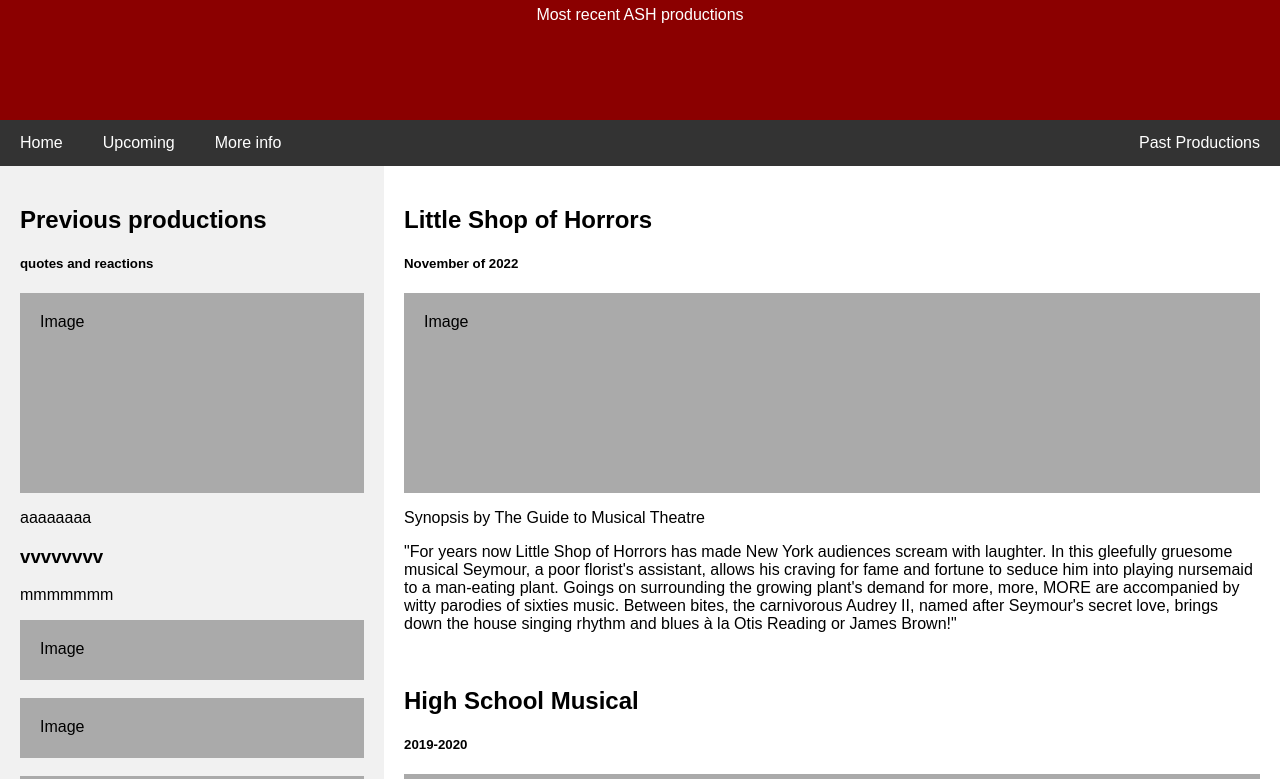
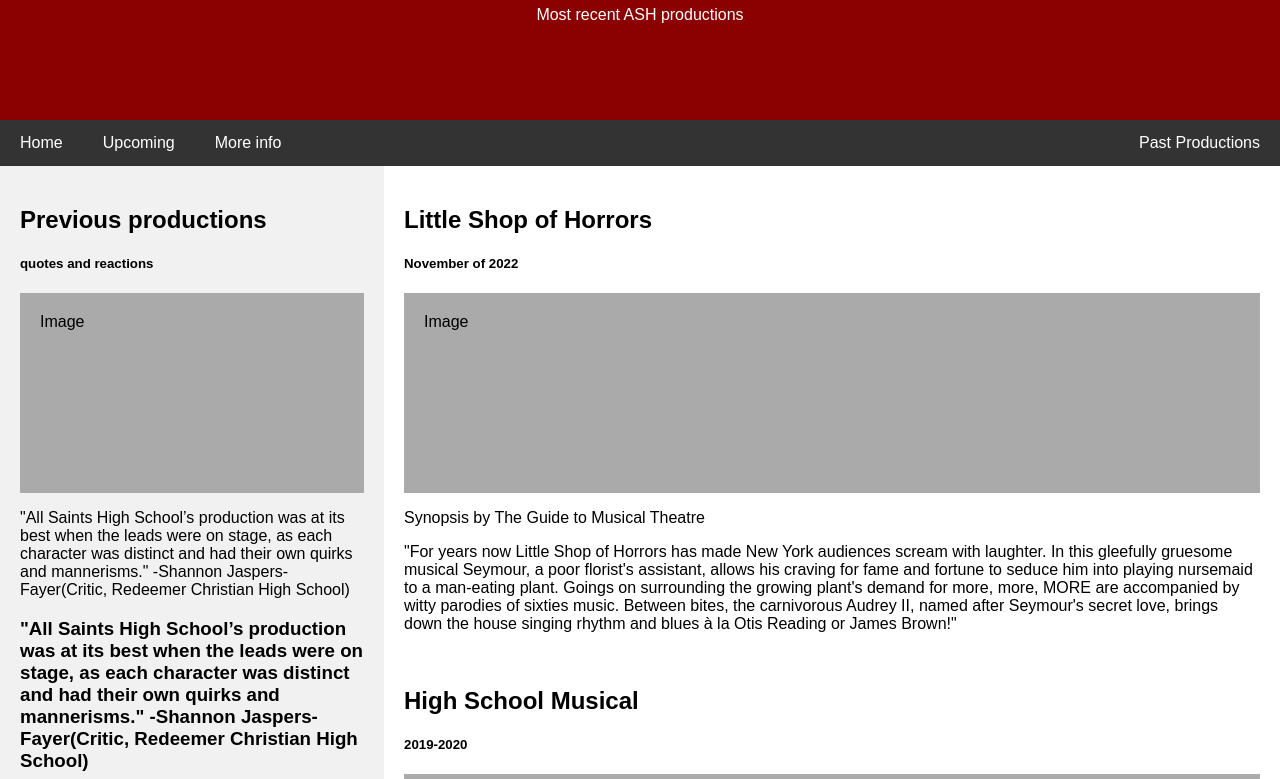
Before and after one commit to ThePatritoicCanadian/drama, a plain HTML site: page pastproductions.html in a window 1280 px wide. Shown: the part 173-952 px from the top of the page. Drawn offline with Linux system fonts and the light colour scheme.

Commit message:
Update quotes

```diff
--- a/pastproductions.html
+++ b/pastproductions.html
@@ -101,8 +101,18 @@ body {
     <h2>Previous productions</h2>
     <h5>quotes and reactions</h5>
     <div class="fakeimg" style="height:200px;">Image</div>
-    <p>aaaaaaaa</p>
-    <h3>vvvvvvvv</h3>
+    <p>
+"All Saints High School’s production was at its best when the leads were on stage, as each character was distinct and had their own
+
+quirks and mannerisms."
+
+-Shannon Jaspers- Fayer(Critic, Redeemer Christian High School)</p>
+    <h3>
+"All Saints High School’s production was at its best when the leads were on stage, as each character was distinct and had their own
+
+quirks and mannerisms."
+
+-Shannon Jaspers- Fayer(Critic, Redeemer Christian High School)</h3>
     <p>mmmmmmm</p>
     <div class="fakeimg" style="height:60px;">Image</div><br>
     <div class="fakeimg" style="height:60px;">Image</div><br>
```
